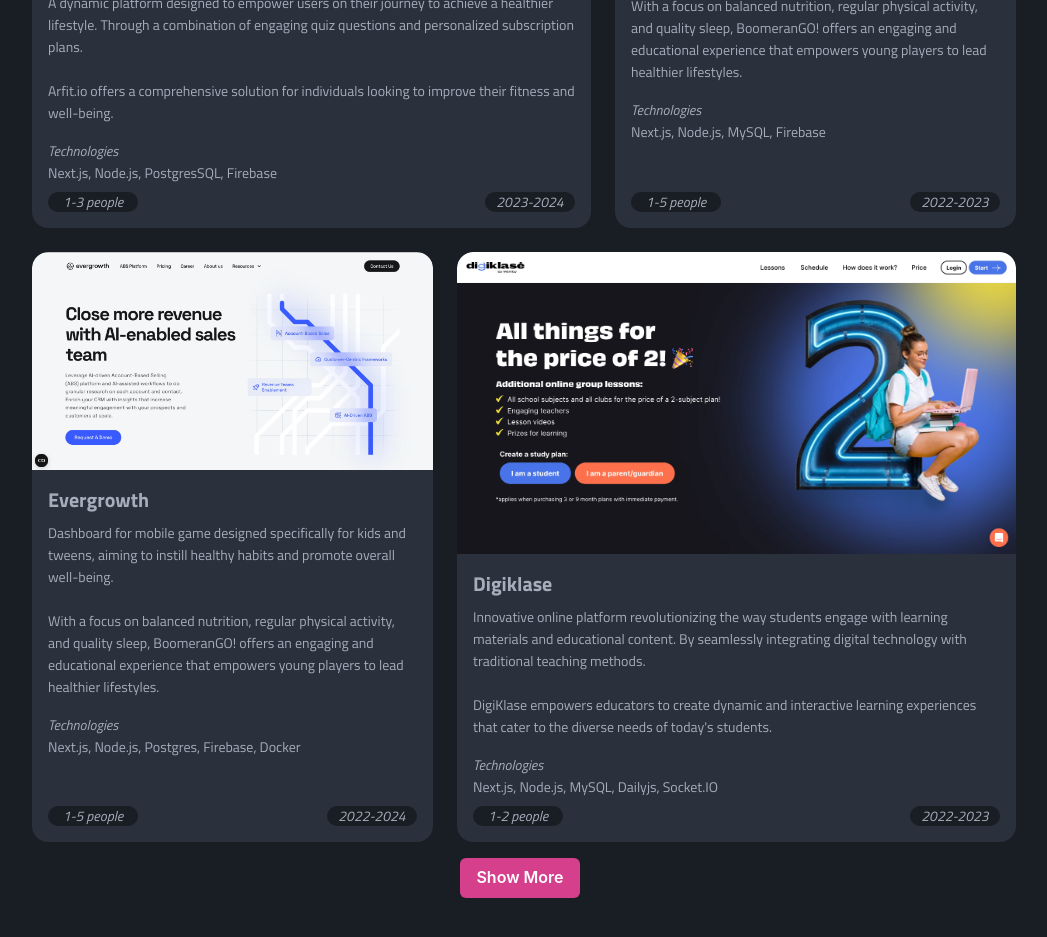
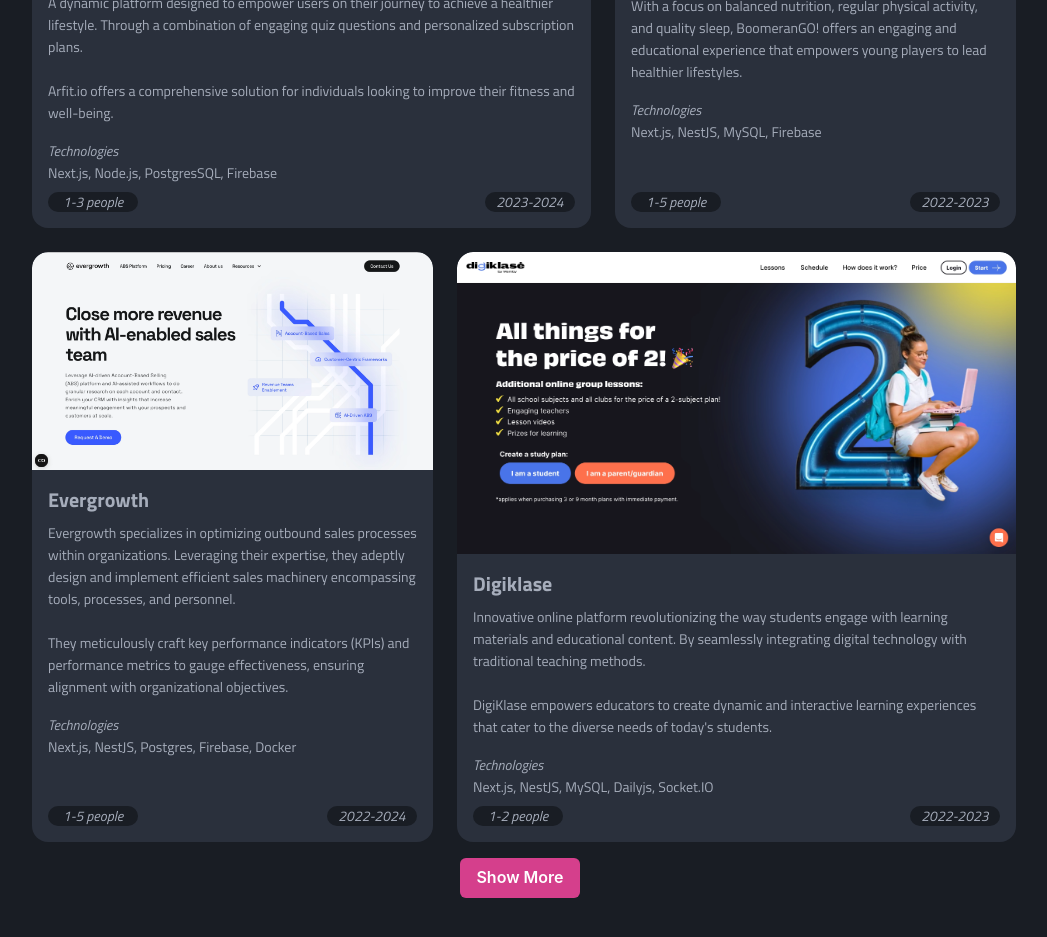
Before and after one commit to MustafaZakaria/my-portfolio, a Next.js app: page / in a window 1280 px wide. Shown: the part 2260-3197 px from the top of the page, without its empty margins (112-1159 px from the left). Built offline with nearby package versions, Linux system fonts and the light colour scheme.

Commit message:
fix project description

```diff
--- a/src/constants/projects.ts
+++ b/src/constants/projects.ts
@@ -25,7 +25,7 @@ export const PROJECTS_LIST = [
       'Dashboard for mobile game designed specifically for kids and tweens, aiming to instill healthy habits and promote overall well-being. <br/> <br/>With a focus on balanced nutrition, regular physical activity, and quality sleep, BoomeranGO! offers an engaging and educational experience that empowers young players to lead healthier lifestyles.',
     date: '2022-2023',
     noOfPeople: '1-5 people',
-    technologies: 'Next.js, Node.js, MySQL, Firebase',
+    technologies: 'Next.js, NestJS, MySQL, Firebase',
   },
   {
     name: 'Evergrowth',
@@ -36,10 +36,10 @@ export const PROJECTS_LIST = [
       alt: 'arft',
     },
     description:
-      'Dashboard for mobile game designed specifically for kids and tweens, aiming to instill healthy habits and promote overall well-being. <br/> <br/>With a focus on balanced nutrition, regular physical activity, and quality sleep, BoomeranGO! offers an engaging and educational experience that empowers young players to lead healthier lifestyles.',
+      'Evergrowth specializes in optimizing outbound sales processes within organizations. Leveraging their expertise, they adeptly design and implement efficient sales machinery encompassing tools, processes, and personnel.<br/> <br/>They meticulously craft key performance indicators (KPIs) and performance metrics to gauge effectiveness, ensuring alignment with organizational objectives.',
     date: '2022-2024',
     noOfPeople: '1-5 people',
-    technologies: 'Next.js, Node.js, Postgres, Firebase, Docker',
+    technologies: 'Next.js, NestJS, Postgres, Firebase, Docker',
   },
   {
     name: 'Digiklase',
@@ -53,7 +53,7 @@ export const PROJECTS_LIST = [
       "Innovative online platform revolutionizing the way students engage with learning materials and educational content. By seamlessly integrating digital technology with traditional teaching methods.<br/><br/> DigiKlase empowers educators to create dynamic and interactive learning experiences that cater to the diverse needs of today's students.",
     date: '2022-2023',
     noOfPeople: '1-2 people',
-    technologies: 'Next.js, Node.js, MySQL, Dailyjs, Socket.IO',
+    technologies: 'Next.js, NestJS, MySQL, Dailyjs, Socket.IO',
   },
   {
     name: 'Check Me',
@@ -67,7 +67,7 @@ export const PROJECTS_LIST = [
       'Check me is a marketplace mobile application that provides on-demand blood sampling services via multiple partner labs, offering a timely service within a two-hour window from the moment of booking.',
     date: '2020-2021',
     noOfPeople: '1-5 people',
-    technologies: 'Node.js, React Native, Socket.io, Firebase, Redis, DigitalOcean',
+    technologies: 'Sails.js, React Native, React, Socket.io, Firebase, Redis, DigitalOcean',
   },
   {
     name: 'Insurance Bee',
@@ -81,6 +81,6 @@ export const PROJECTS_LIST = [
       'A modern cargo insurance platform tailored for businesses of all sizes. The self-service application simplifies the insurance process, guiding users through selecting the appropriate plan and generating certificates effortlessly. Whether shipping goods domestically or internationally, Insurance Bee ensures comprehensive coverage for all shipments.',
     date: '2023-2024',
     noOfPeople: '1-4 people',
-    technologies: 'Next.js, Nest.Js, Postgres, Socket.IO, Firebase, Docker',
+    technologies: 'Next.js, NestJS, Postgres, Socket.IO, Firebase, Docker',
   },
 ];
```
